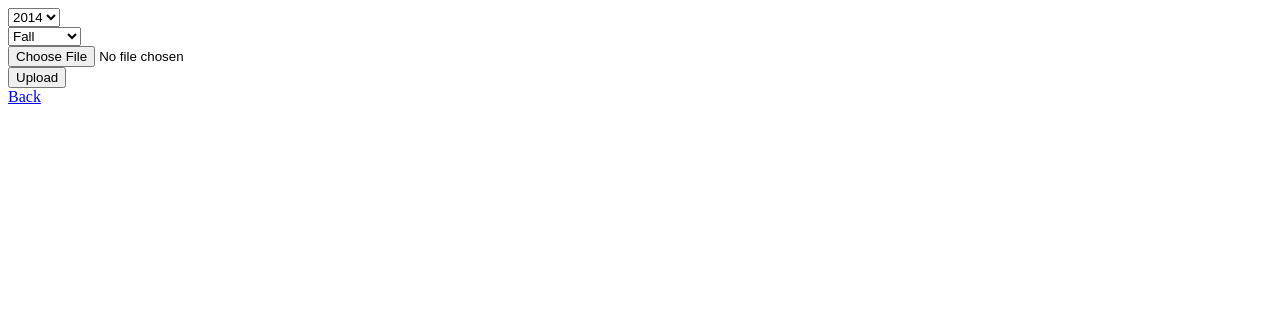
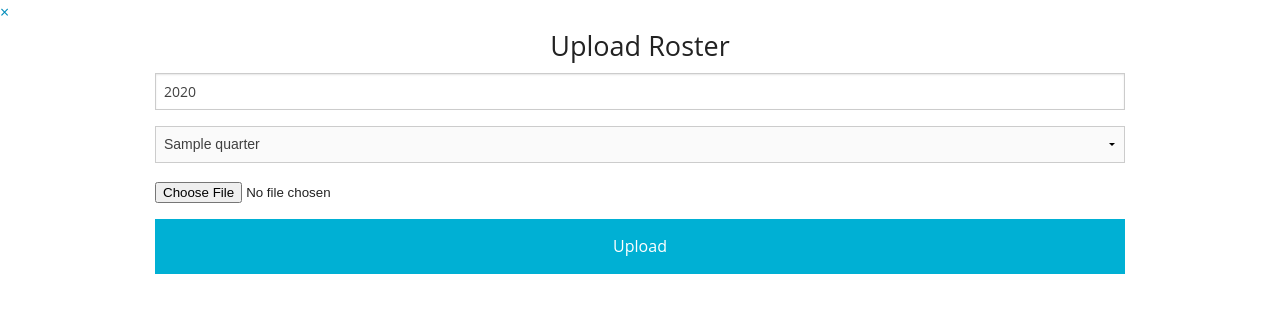
Before and after one commit to austinsherron/partner_app, a Python web app: template templates/admin_upload.html in a window 1280 px wide. Shown: the top 313 px of the page. Run offline with Jinja, Linux system fonts and the light colour scheme; the template is opened without the code that fills it: most values are stand-ins (such as "Sample title", 1, 10 or a date in 2020).

Commit message:
Update Roster Upload Page Style
Update roster upload page style. Misc changes to roster handlers.

```diff
--- a/templates/admin_common.html
+++ b/templates/admin_common.html
@@ -46,7 +46,10 @@
 					<li class="has-dropdown">
 						<a href="#">Rosters</a>
 						<ul class="dropdown">
-							<li><a href="/admin/roster/upload">Upload</a></li>
+							<li>
+								<a href="/admin/roster/upload" data-reveal-id="uploadModal" data-reveal-ajax="true">Upload</a>
+								<div class="reveal-modal small" id="uploadModal" data-reveal></div>
+							</li>
 							<li><a href="/admin/roster/view">View</a></li>
 						</ul>
 					</li>
--- a/templates/admin_upload.html
+++ b/templates/admin_upload.html
@@ -1,34 +1,31 @@
-<!DOCTYPE html>
-{% autoescape true %}
+{% extends '/templates/base.html' %}
+{% block content %}
 
-<html>
-  <body>
+<a class="close-reveal-modal">&#215;</a>
+
+<div class="row">
+	<div class="small-12 columns">
+		<h3 class="text-center">Upload Roster</h3>
 		<form action="/admin/roster/upload" method="post" enctype="multipart/form-data">
 			<div>
-		<select name="year">
-		  <option value="2012">2012</option>
-		  <option value="2013">2013</option>
-		  <option value="2014" selected>2014</option>
-		  <option value="2015">2015</option>
-		  <option value="2016">2016</option>
-		  <option value="2017">2017</option>
-		  <option value="2018">2018</option>
-		</select>
+				<input name="year" value="{{ year }}" type="number" />
 			</div>
 			<div>
 				<select name="quarter">
-		  <option value="1">Fall</option>
-		  <option value="2">Winter</option>
-		  <option value="3">Spring</option>
-		  <option value="4">Summer</option>
+					{% for num,name in quarters %}
+						{% if quarter == num %}
+							<option value="{{ num }}" selected>{{ name }}</option>
+						{% else %}
+							<option value="{{ num }}">{{ name }}</option>
+						{% endif %}
+					{% endfor %}
 				</select>
 			</div>
 			<div><input type="file" name="the_file"></div>
-	  <div><input type="submit" value="Upload"<div>
+			<div><input class="button expand" type="submit" value="Upload"<div>
 		</form>
-  <br>
-  <a href="/admin">Back</a>
-  </body>
-</html>
 
-{% endautoescape %}
+	</div>
+</div>
+
+{% endblock %}
--- a/templates/admin_view.html
+++ b/templates/admin_view.html
@@ -11,7 +11,7 @@
 	{% endif %}
 
 	<div class="small-12 columns">
-		<h3 class="text-center">Viewing students for {{ quarter_name }} {{ year }}</h3>
+		<h3 class="text-center">Viewing Students for {{ quarter_name }} {{ year }}</h3>
 		<table>
 			<tr>
 				<td class="text-center"><span class="label">{{ student_num }}</span> students</td>
```
Also changed, not shown: admin.py (+6 -6 lines). Lines whose indentation alone changed are shown as unchanged.
